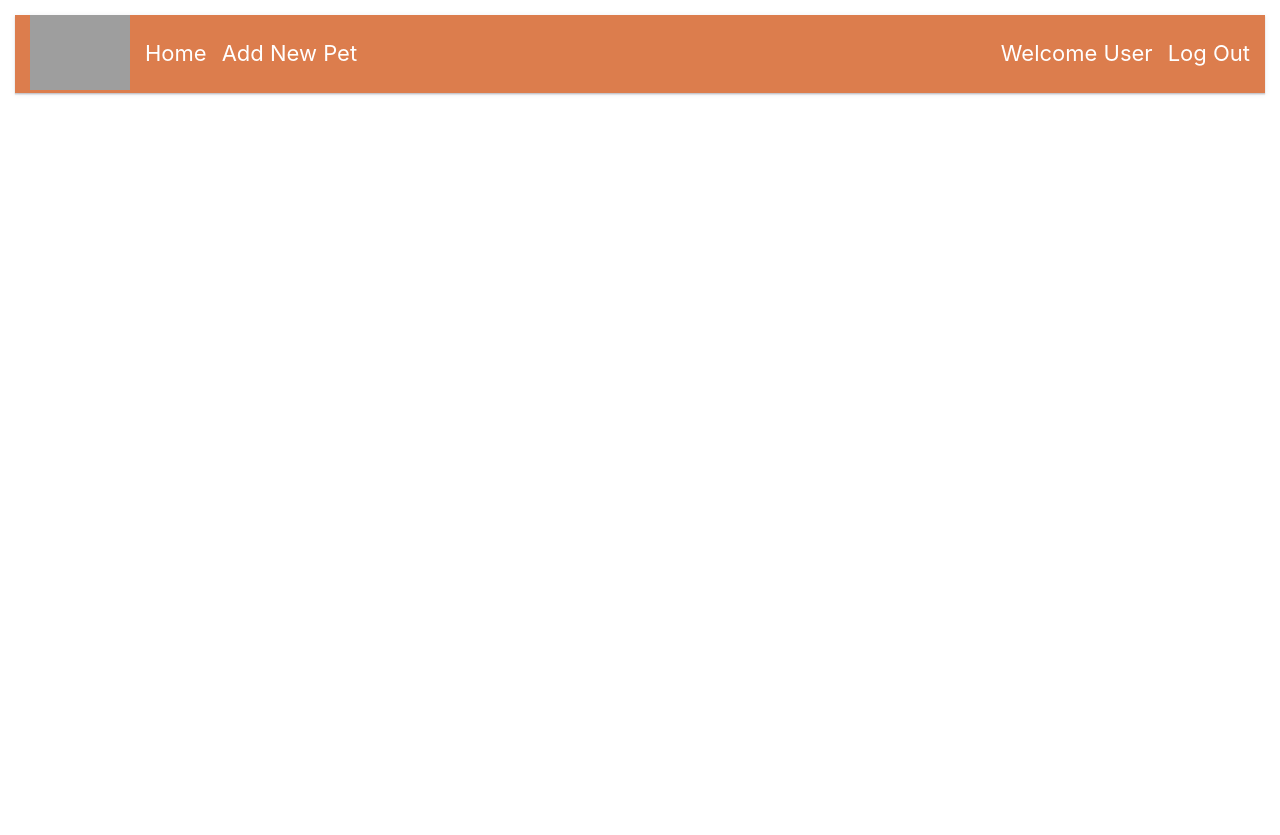
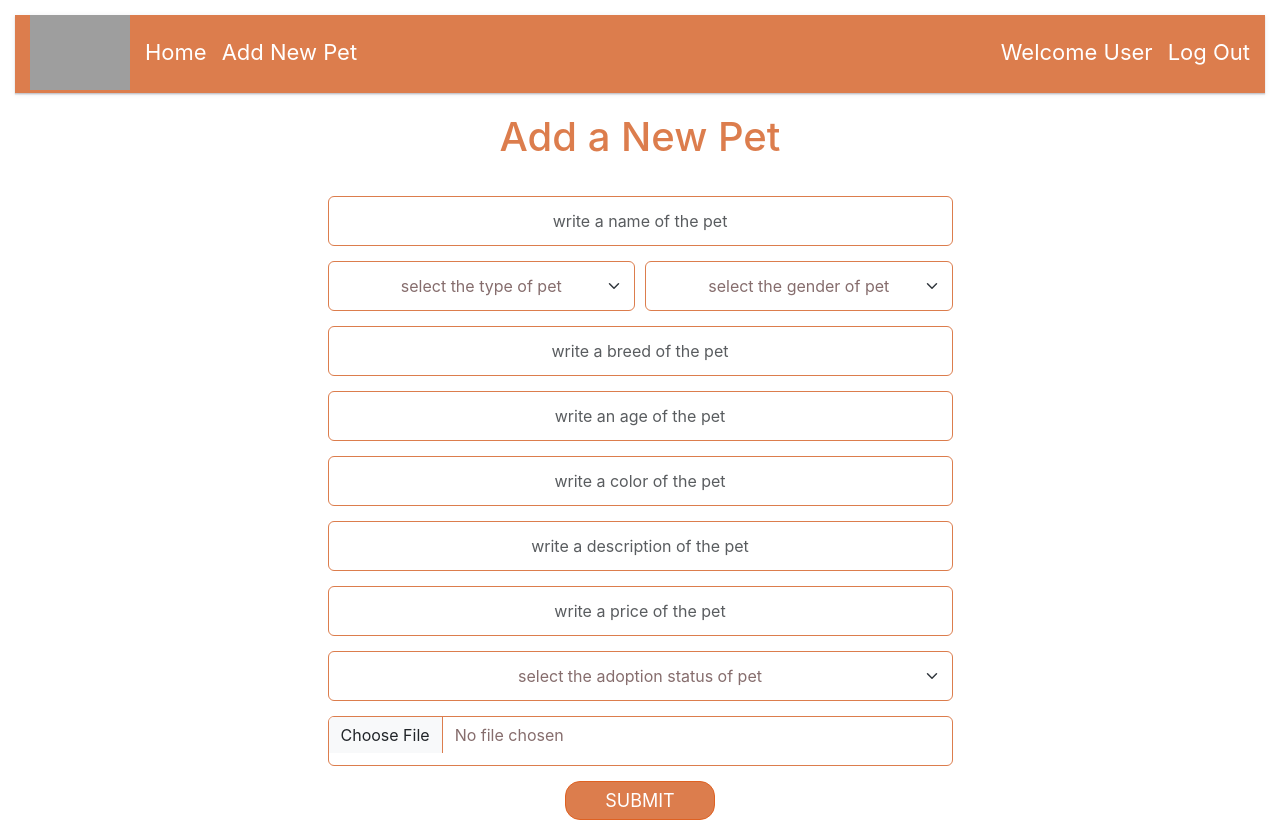
Before and after one commit to TatyanaVoloshko/pet-adoption-platform-mern, a React (Create React App) app in the folder frontend/: page /api/pets in a window 1280 px wide. Before the commit the page ends 800 px from the top, so only its background shows below. Built offline with nearby package versions, Linux system fonts and the light colour scheme; grey boxes are pictures that could not be loaded.

Commit message:
added page AddNewPet & logic for FullPetsCard

```diff
--- a/frontend/public/index.html
+++ b/frontend/public/index.html
@@ -9,12 +9,13 @@
       name="description"
       content="Web site created using create-react-app"
     />
+     <link href="https://cdn.jsdelivr.net/npm/bootstrap@5.3.3/dist/css/bootstrap.min.css" rel="stylesheet">
 
     <title>React App</title>
   </head>
   <body>
     <noscript>You need to enable JavaScript to run this app.</noscript>
     <div id="root"></div>
-
+    <script src="https://cdn.jsdelivr.net/npm/bootstrap@5.3.3/dist/js/bootstrap.bundle.min.js"></script>
   </body>
 </html>
--- a/frontend/src/App.js
+++ b/frontend/src/App.js
@@ -2,21 +2,22 @@ import { BrowserRouter, Routes, Route } from 'react-router-dom'
 import { Home } from './pages/Home';
 import { Navbar } from './components/navbar/Navbar';
 import './App.css'
+import { FullPetsCard } from './components/fullPetsCard/FullPetsCard';
+import { AddNewPet } from './pages/AddNewPet';
 
 function App() {
   return (
     <div className="App">
       <BrowserRouter>
         <Navbar />
-        <div className='PaGes'>
+        <div className="PaGes">
           <Routes>
-            <Route
-              path='/'
-              element={ <Home /> } />
+            <Route path="/" element={<Home />} />
+            <Route path="/api/pets/:id" element={<FullPetsCard />} />
+            <Route path="/api/pets" element={<AddNewPet />} />
           </Routes>
-      </div>
+        </div>
       </BrowserRouter>
-
     </div>
   );
 }
--- /dev/null
+++ b/frontend/src/components/fullPetsCard/FullPetsCard.js
@@ -0,0 +1,38 @@
+import React, { useEffect, useState } from "react";
+import {useParams} from 'react-router-dom'
+
+export const FullPetsCard = () => {
+    const {id} = useParams()
+  const [pet, setPet] = useState({});
+
+    useEffect(() => {
+    const fetchPet = async () => {
+      try {
+          const response = await fetch(`/api/pets/${id}`);
+          const json = await response.json();
+
+        if (response.ok) {
+          setPet(json);
+        } else {
+          console.error("Error data:", json);
+        }
+      } catch (error) {
+        console.error("Error request:", error);
+      }
+    };
+
+    fetchPet()
+
+
+  }, [id]);
+
+  return (
+    <div>
+
+          <h2>{pet.name}</h2>
+          <p>{pet.age}</p>
+          <p>{pet.breed}</p>
+
+    </div>
+  );
+};
--- a/frontend/src/components/navbar/Navbar.css
+++ b/frontend/src/components/navbar/Navbar.css
@@ -29,3 +29,13 @@
 .Link {
      color: var(--secondary-color);
 }
+
+@media screen and (max-width: 768px) {
+  .Header {
+    font-size: 14px;
+  }
+
+.Logo-img {
+  width: 50px;
+}
+}
--- a/frontend/src/components/navbar/Navbar.js
+++ b/frontend/src/components/navbar/Navbar.js
@@ -7,11 +7,11 @@ export const Navbar = () => {
   return (
     <header className="Header">
       <div className="Logo">
-        <img src={logo} alt="logo" width={100} />
+        <img src={logo} alt="logo" width={100} className='Logo-img'/>
         <Link to="/" className="Link">
           Home
         </Link>
-        <Link to="" className="Link">
+        <Link to="/api/pets" className="Link">
           Add new pet
         </Link>
       </div>
--- /dev/null
+++ b/frontend/src/components/petForm/PetForm.css
@@ -0,0 +1,72 @@
+.new-pet {
+  text-align: center;
+  color: var(--primary-color);
+  margin-top: 20px;
+  margin-bottom: 20px;
+}
+.add-form {
+  display: flex;
+  flex-direction: column;
+  justify-content: center;
+  align-items: center;
+  gap: 15px;
+}
+
+.add-form-select {
+  display: flex;
+  gap: 10px;
+  width: 50%;
+}
+
+.add-form-adoption {
+  width: 50%;
+}
+
+.input-group-text {
+   background-color: var(--secondary-color);
+    height: 50px;
+    border-color: var(--primary-color);
+    color: #866d6d
+}
+
+.btn {
+  background-color: var(--primary-color);
+  color: var(--secondary-color);
+  padding: 5px;
+  width: 150px;
+  border: 1px solid #df6122;
+  border-radius: 15px;
+  text-transform: uppercase;
+  font-size: 18px;
+  transition: background-color color border-radius (--main-transition)
+
+}
+
+.btn:hover,
+.btn:focus {
+  background-color: var(--secondary-color);
+  color: var(--primary-color);
+  border-radius: 25px;
+}
+
+@media screen and (max-width: 995px) {
+   .add-form-select {
+  display: block;
+}
+
+.form-select:not(:last-child) {
+  margin-bottom: 16px;
+}
+}
+
+
+@media screen and (max-width: 768px) {
+
+  /* .add-form-select {
+    width: 50%;
+  }
+
+  .add-form-adoption {
+  width: 100%;
+} */
+}
--- /dev/null
+++ b/frontend/src/components/petForm/PetForm.js
@@ -0,0 +1,182 @@
+import React, { useState } from 'react'
+import { useNavigate } from 'react-router-dom'
+import ('./PetForm.css')
+
+export const PetForm = () => {
+  const [name, setName] = useState("");
+  const [breed, setBreed] = useState("");
+  const [age, setAge] = useState("");
+  const [color, setColor] = useState("");
+  const [description, setDescription] = useState("");
+  const [price, setPrice] = useState("");
+  const [gender, setGender] = useState("");
+  const [adoptionStatus, setAdoptionStatus] = useState("");
+  const [species, setSpesies] = useState("");
+  const [photos, setPhotos] = useState("");
+  // const [owner, setOwner] = useState('')
+    const [error, setError] = useState(null);
+
+    const history = useNavigate()
+
+  const handleSubmit = async (e) => {
+    e.preventDefault();
+
+    const pet = {
+      name,
+      species,
+      breed,
+      age,
+      color,
+      gender,
+      price,
+      description,
+      photos,
+      adoptionStatus,
+      //   owner
+    };
+
+    const response = await fetch("/api/pets", {
+      method: "POST",
+      body: JSON.stringify(pet),
+      headers: {
+        "Content-Type": "application/json",
+      },
+    });
+    const json = await response.json();
+
+    if (!response.ok) {
+      setError(json.error);
+    } else {
+        history('/')
+    }
+    if (response.ok) {
+      setName("");
+      setBreed("");
+      setAge("");
+      setColor("");
+      setDescription("");
+      setPrice("");
+      setGender("");
+      setAdoptionStatus("");
+      setSpesies("");
+      setPhotos("");
+
+      setError(null);
+      console.log("new pet added", json);
+    }
+  };
+
+  return (
+    <form className="add-form" onSubmit={handleSubmit}>
+      <h1 className="new-pet">Add a New Pet</h1>
+      <div className="col-md-6 position-relative">
+        <input
+          type="text"
+          onChange={(e) => setName(e.target.value)}
+          value={name}
+          placeholder="write a name of the pet"
+          className="form-control input-group-text"
+        />
+      </div>
+      <div className="col-md-3 position-relative add-form-select">
+        <select
+          name={species}
+          onChange={(e) => setSpesies(e.target.value)}
+          className="form-select input-group-text"
+        >
+          <option value="select the type of pet">select the type of pet</option>
+          <option value="cat">cat</option>
+          <option value="dog">dog</option>
+          <option value="parrot">parrot</option>
+          <option value="fish">fish</option>
+          <option value="insect">insect</option>
+          <option value="other pet">other pet</option>
+        </select>
+        <select
+          name={gender}
+          onChange={(e) => setGender(e.target.value)}
+          className="form-select input-group-text"
+        >
+          <option value="select the gender of pet">
+            select the gender of pet
+          </option>
+          <option value="male">male</option>
+          <option value="female">female</option>
+          <option value="unknown">unknown</option>
+        </select>
+      </div>
+      <div className="col-md-6 position-relative">
+        <input
+          type="text"
+          onChange={(e) => setBreed(e.target.value)}
+          value={breed}
+          placeholder="write a breed of the pet"
+          className="form-control input-group-text"
+        />
+      </div>
+      <div className="col-md-6 position-relative">
+        <input
+          type="text"
+          onChange={(e) => setAge(e.target.value)}
+          value={age}
+          placeholder="write an age of the pet"
+          className="form-control input-group-text"
+        />
+      </div>
+
+      <div className="col-md-6 position-relative">
+        <input
+          type="text"
+          onChange={(e) => setColor(e.target.value)}
+          value={color}
+          placeholder="write a color of the pet"
+          className="form-control input-group-text"
+        />
+      </div>
+      <div className="col-md-6 position-relative">
+        <input
+          type="text"
+          onChange={(e) => setDescription(e.target.value)}
+          value={description}
+          placeholder="write a description of the pet"
+          className="form-control input-group-text"
+        />
+      </div>
+      <div className="col-md-6 position-relative">
+        <input
+          type="text"
+          onChange={(e) => setPrice(e.target.value)}
+          value={price}
+          placeholder="write a price of the pet"
+          className="form-control input-group-text"
+        />
+      </div>
+      <div className="col-md-3 position-relative add-form-adoption">
+        <select
+          name={adoptionStatus}
+          onChange={(e) => setAdoptionStatus(e.target.value)}
+          className="form-select input-group-text"
+        >
+          <option value="select the adoption status of pet">
+            select the adoption status of pet
+          </option>
+          <option value="available">available</option>
+          <option value="pending">pending</option>
+          <option value="adopted">adopted</option>
+        </select>
+      </div>
+      <div className="col-md-6 position-relative">
+        <input
+          type="file"
+          onChange={(e) => setPhotos(e.target.value)}
+          value={photos}
+          placeholder="write a photos of the pet"
+          className="form-control input-group-text"
+        />
+      </div>
+
+      <button className="btn">Submit</button>
+      {error && <div className="Error">{error}</div>}
+    </form>
+  );
+}
--- /dev/null
+++ b/frontend/src/context/PetsContext.js
@@ -0,0 +1,31 @@
+import { createContext, useReducer } from "react"
+
+export const PetsContext = createContext()
+
+export const petsReducer = (state, action) => {
+  switch (action.type) {
+    case 'SET_PETS':
+      return {
+        pets: action.payload
+      }
+    case 'CREATE_PETS':
+      return {
+        pets: [action.payload, ...state.pets]
+      }
+    default:
+      return state
+}
+}
+
+export const PetsContextProvider = ({children}) => {
+  const [state, dispatch] = useReducer(petsReducer, {
+    pets: null
+  })
+
+  // dispatch({type: 'SET_PETS', payload: [{}, {}]})
+  return (
+    <PetsContext.Provider value={{...state, dispatch}}>
+      {children}
+    </PetsContext.Provider>
+  )
+}
--- /dev/null
+++ b/frontend/src/hooks/usePetsContext.js
@@ -0,0 +1,12 @@
+import { PetsContext } from "../context/PetsContext";
+import { useContext } from "react";
+
+export const usePetsContext = () => {
+    const context = useContext(PetsContext)
+
+    if (!context) {
+        throw Error('usePetsContext must be used inside an PetsContextProvider')
+    }
+
+    return context
+}
--- a/frontend/src/index.js
+++ b/frontend/src/index.js
@@ -2,11 +2,14 @@ import React from 'react';
 import ReactDOM from 'react-dom/client';
 import './index.css';
 import App from './App';
+import { PetsContextProvider } from "./context/PetsContext";
 
 
 const root = ReactDOM.createRoot(document.getElementById('root'));
 root.render(
   <React.StrictMode>
-    <App />
+    <PetsContextProvider>
+      <App />
+    </PetsContextProvider>
   </React.StrictMode>
 );
--- /dev/null
+++ b/frontend/src/pages/AddNewPet.js
@@ -0,0 +1,7 @@
+import React from 'react'
+import { PetForm } from "../components/petForm/PetForm";
+
+export const AddNewPet = () => {
+
+  return <PetForm />;
+}
```
Also changed, not shown: frontend/src/components/petsCard/PetsCard.js (+9 -7 lines).
